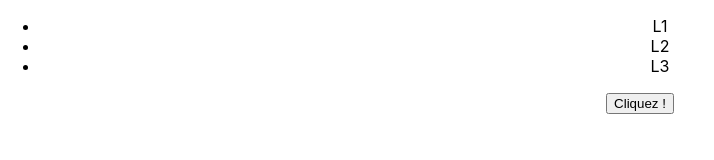
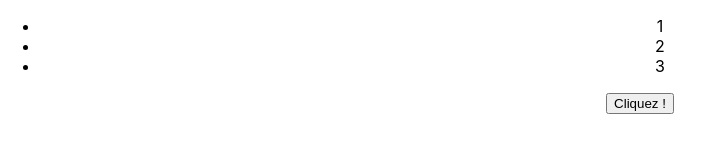
Before and after one commit to Anthony-Guillaume/cours-react, a React (Create React App) app: page / in a window 1280 px wide. Shown: the top 160 px of the page, without its empty margins (0-714 px from the left). Built offline with nearby package versions, Linux system fonts and the light colour scheme.

Commit message:
Add variables elements to List class

```diff
--- a/src/App.js
+++ b/src/App.js
@@ -5,7 +5,7 @@ import {Button} from "./components/Button";
 
 function App()
 {
-  const list = React.createElement(List);
+  const list = <List elements={[1,2,3]} />;
   const button = <Button  value="Cliquez !"/>;
   return (
     <div className="App">
--- a/src/components/Button.js
+++ b/src/components/Button.js
@@ -7,16 +7,16 @@ export class Button extends React.Component
         super(props);
     }
 
-    count = 0;
+    // count = 0;
 
-    handleClick = () => {
-        this.count++;
-        console.log(this.count);
-      }
+    // handleClick = () => {
+    //     this.count++;
+    //     console.log(this.count);
+    //   }
 
-    getCount = () => {
-        return this.count;
-    };
+    // getCount = () => {
+    //     return this.count;
+    // };
 
     render()
     {
--- a/src/components/List.js
+++ b/src/components/List.js
@@ -4,12 +4,11 @@ export class List extends React.Component
 {
     render()
     {
+        const listRender = this.props.elements.map((element) =>  <li>{element}</li>);
         return (
             <div className="container">
                 <ul>
-                    <li> L1 </li>
-                    <li> L2 </li>
-                    <li> L3 </li>
+                    {listRender}
                 </ul>
             </div>
         );
```
